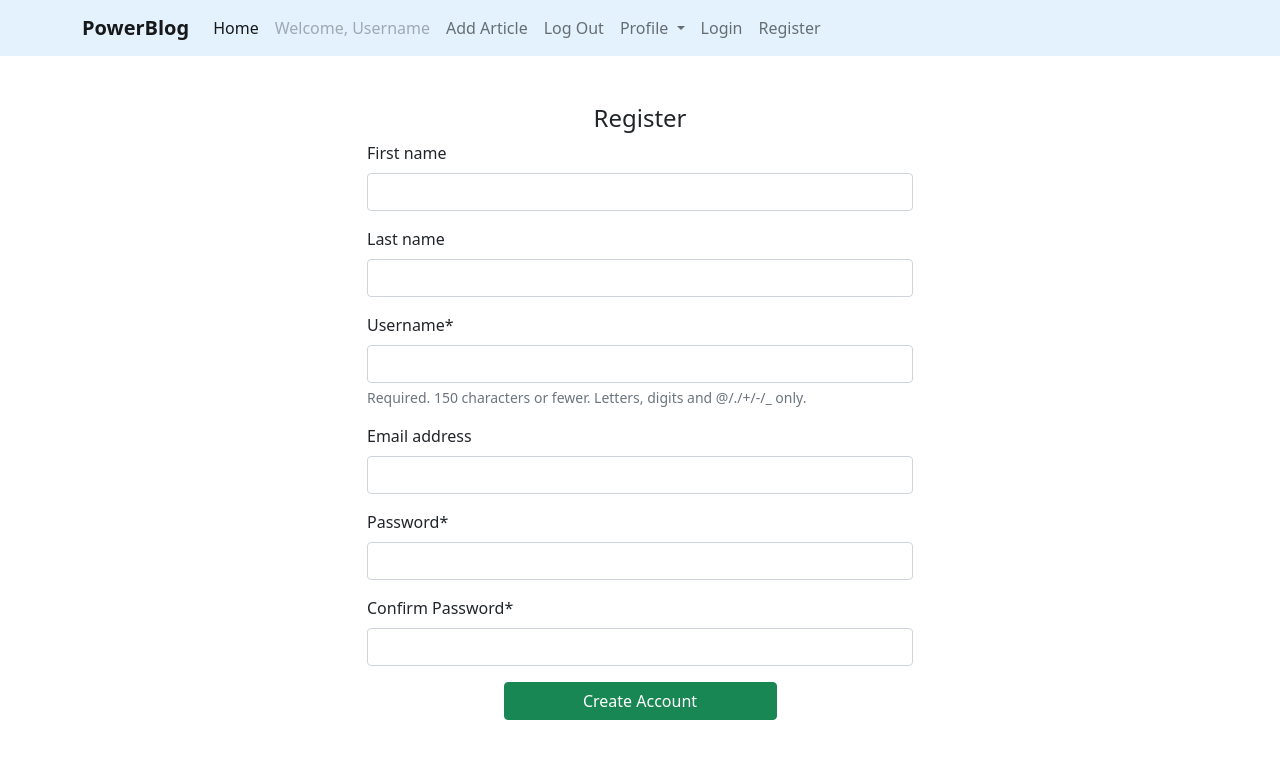
After one commit to adey-px/parwiz-power-blog, a Django app: page /register/ in a window 1280 px wide. The commit adds this page. Shown: the top 759 px of the page. Run offline with Django 3.2, Linux system fonts and the light colour scheme; some libraries are stand-ins or nearby versions.

Commit message:
Added user registration with crispy forms

```diff
--- a/PowerBlog/settings.py
+++ b/PowerBlog/settings.py
@@ -37,6 +37,8 @@ INSTALLED_APPS = [
     "django.contrib.messages",
     "django.contrib.staticfiles",
     "article",
+    "crispy_forms",
+    "crispy_bootstrap5",
 ]
 
 MIDDLEWARE = [
@@ -123,3 +125,7 @@ STATIC_URL = "/static/"
 # https://docs.djangoproject.com/en/3.2/ref/settings/#default-auto-field
 
 DEFAULT_AUTO_FIELD = "django.db.models.BigAutoField"
+
+# Crispy-forms and Bootstrap5 config
+CRISPY_ALLOWED_TEMPLATE_PACKS = "bootstrap5"
+CRISPY_TEMPLATE_PACK = "bootstrap5"
--- a/article/forms.py
+++ b/article/forms.py
@@ -1,12 +1,39 @@
 """
-Optionally: Use ModelForm from django.forms
+Optionally: 'from django.forms import ModelForm'
+in place of 'from django import forms'
 """
 from django import forms
+from django.contrib.auth.models import User
 
 
-#
+# User Login form
 class LoginForm(forms.Form):
-    """create fields for login form"""
+    """
+    User login with simple html form.
+    Indicate fields for form in login page.
+    """
 
     username = forms.CharField()
     password = forms.CharField(widget=forms.PasswordInput)
+
+
+# User Registration logic
+class UserRegistration(forms.ModelForm):
+    """
+    User registration using django-crispy-forms
+    using built in django User model
+    """
+
+    password1 = forms.CharField(label="Password", widget=forms.PasswordInput)
+    password2 = forms.CharField(label="Confirm Password", widget=forms.PasswordInput)
+
+    class Meta:
+        model = User
+        fields = ("first_name", "last_name", "username", "email")
+
+    def clean_password_2(self):
+        checker = self.cleaned_data
+        if checker["password1"] != checker["password2"]:
+            raise forms.ValidationError("Oops! passwords failed to match")
+
+        return checker["password2"]
--- a/article/signals.py
+++ b/article/signals.py
@@ -6,8 +6,6 @@ from .models import Article
 
 
 # Dynamic slug with signals, first indicate reciever
-
-
 @receiver(pre_save, sender=Article)
 def add_slug(instance, *args, **kwargs):
     """get slug in url on click article title.
--- a/article/urls.py
+++ b/article/urls.py
@@ -5,5 +5,6 @@ from .views import *
 urlpatterns = [
     path("", article_page, name="article_page"),
     path("article/<slug:slug>/", article_detail, name="article_detail"),
-    path('login/', user_login, name='login')
+    path('login/', user_login, name='user_login'),
+    path('register/', register, name='register'),
 ]
--- a/article/views.py
+++ b/article/views.py
@@ -1,51 +1,73 @@
 """ docstring here """
 from django.shortcuts import render, HttpResponse, get_object_or_404
 from .models import Article
-from .forms import LoginForm
+from .forms import LoginForm, UserRegistration
 from django.contrib.auth import authenticate, login
 
 
-# Create your views here.
-
 # All articles page
 def article_page(request):
-    """get all articles in db to display on page"""
-
+    """
+    Get all articles in db to display on page
+    """
     articles = Article.objects.all().order_by("published")
     return render(request, "article/articles.html", {"articles": articles})
 
 
-# Each article details
+# Each article detail
 def article_detail(request, slug):
-    """get and disply detail of each article in db.
+    """
+    Get and disply detail of each article in db.
     'article' here is passed in article-detail href link.
     slug for aricle instance is created in signals.
     """
-
     article = get_object_or_404(Article, slug=slug)
     return render(request, "article/article-detail.html", {"article": article})
 
 
-# Login page logic
+# User Login
 def user_login(request):
-    """user login page logic"""
-
+    """
+    User login page logic
+    """
     if request.method == "POST":
         form = LoginForm(request.POST)
         if form.is_valid():
-            cd = form.cleaned_data
+            checker = form.cleaned_data
             user = authenticate(
-                request, username=cd["username"], password=cd["password"]
+                request, username=checker["username"], password=checker["password"]
             )
-
             if user is not None:
                 login(request, user)
                 return HttpResponse("Success, you are logged in")
-
         else:
-            return HttpResponse('Oops, failed to be logged in')
-
+            return HttpResponse("Oops, failed to be logged in")
     else:
         form = LoginForm()
 
-    return render(request, 'login-page.html', {'form': form})
+    return render(request, "login-page.html", {"form": form})
+
+
+# User Registration
+def register(request):
+    """
+    Register user using crispy form defined in
+    forms page as UserRegistration. Note commit
+    is false not to save user until set_password.
+    """
+    if request.method == "POST":
+        register_form = UserRegistration(request.POST)
+
+        if register_form.is_valid():
+            new_account = register_form.save(commit=False)
+            new_account.set_password(register_form.cleaned_data["password2"])
+            new_account.save()
+
+            return render(
+                request, "register-done.html", {"register_form": register_form}
+            )
+
+    else:
+        register_form = UserRegistration()
+
+    return render(request, "register.html", {"register_form": register_form})
--- /dev/null
+++ b/requiements.txt
@@ -0,0 +1,6 @@
+asgiref==3.6.0
+crispy-bootstrap5==0.7
+Django==3.2.7
+django-crispy-forms==1.14.0
+pytz==2022.7
+sqlparse==0.4.3
--- a/templates/navbar.html
+++ b/templates/navbar.html
@@ -1,9 +1,9 @@
 <!-- Bootstrap navbar component -->
-<!--  -->
+
 <nav class="navbar navbar-expand-lg navbar navbar-light"
   style="background-color: #e3f2fd;">
   <div class="container">
-    <a class="navbar-brand" href="/">PowerBlog</a>
+    <a class="navbar-brand fw-bold" href="/">PowerBlog</a>
     <button class="navbar-toggler" type="button" data-bs-toggle="collapse"
       data-bs-target="#navbarNavDropdown" aria-controls="navbarNavDropdown"
       aria-expanded="false" aria-label="Toggle navigation">
@@ -48,12 +48,12 @@
           </ul>
         </li>
         <li class="nav-item">
-          <a class="nav-link" href="#">
+          <a class="nav-link" href="{% url 'user_login' %}">
             Login
           </a>
         </li>
         <li class="nav-item">
-          <a class="nav-link" href="#">
+          <a class="nav-link" href="{% url 'register' %}">
             Register
           </a>
         </li>
--- /dev/null
+++ b/templates/register.html
@@ -0,0 +1,32 @@
+{% extends 'base.html' %}
+{% load crispy_forms_tags %}
+
+
+{% block style %}
+{% endblock style %}
+
+
+{% block title %}
+New User - Register
+{% endblock title %}
+
+
+{% block body %}
+<div class="container mt-5">
+  <h4 class='text-center'>
+    Register
+  </h4>
+  <div class="row">
+    <div class="col-md-6 offset-md-3">
+      <form action="" method="post" novalidate>
+        {{ register_form | crispy }}
+        {% csrf_token %}
+
+        <div class="d-grid gap-2 col-6 mx-auto">
+          <input type="submit" value='Create Account' class='btn btn-success'>
+        </div>
+      </form>
+    </div>
+  </div>
+</div>
+{% endblock body %}
```
Also changed, not shown: article/models.py (+8 -3 lines), article/templates/article/articles.html (+10 -3 lines), templates/base.html (+6 -3 lines), templates/login-page.html (+8 -1 lines), templates/register-done.html (added, +24 -0 lines), Readme.md (added), db.sqlite3, 1 other file.
